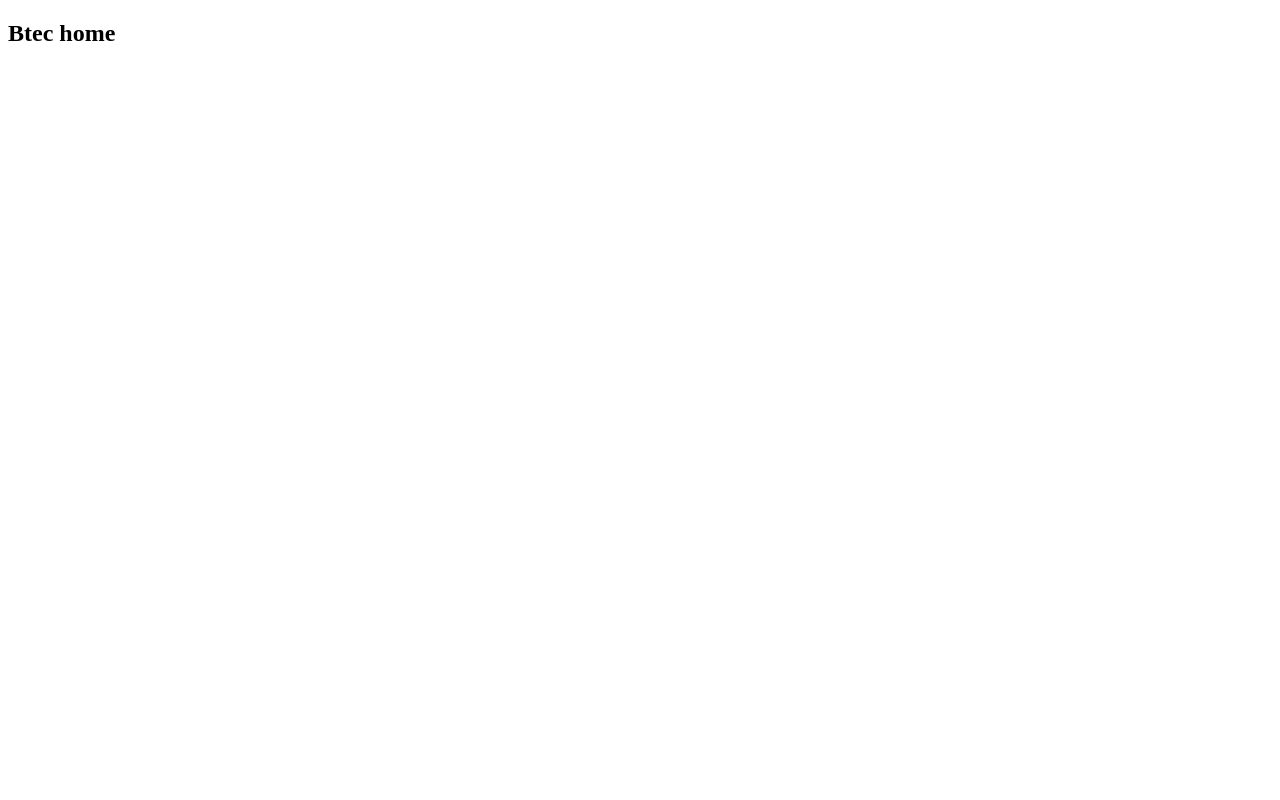
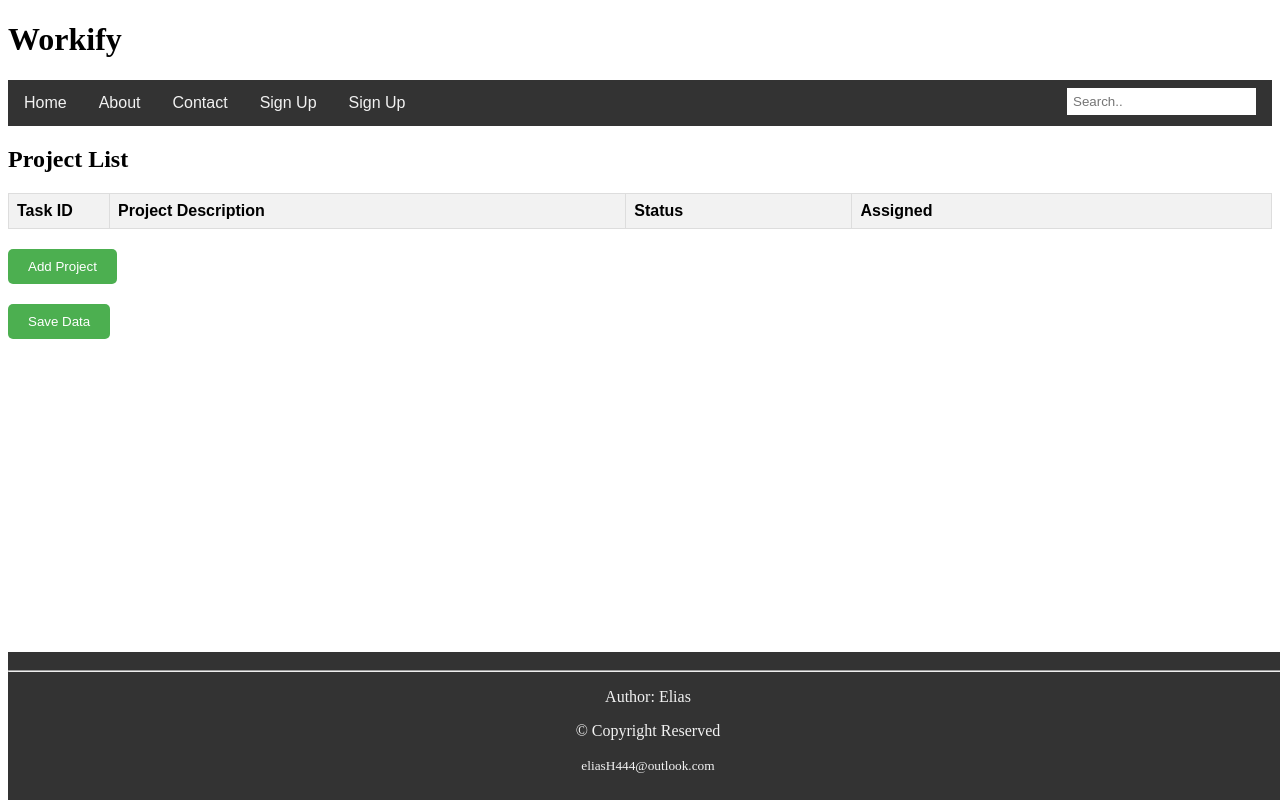
Before and after one commit to EliasH444/PMS, a website: page template/home.hbs in a window 1280 px wide. Drawn offline with nearby package versions, Linux system fonts and the light colour scheme; files that its build step writes are made by us from their sources.

Commit message:
Added database functionality Bug fixes implemented log/signupo feature

```diff
--- a/package.json
+++ b/package.json
@@ -2,7 +2,7 @@
   "dependencies": {
     "express": "^4.18.2",
     "hbs": "^4.2.0",
-    "mongoose": "^8.1.2",
+    "mongoose": "^8.2.1",
     "nodemon": "^3.1.0"
   }
 }
--- a/template/home.hbs
+++ b/template/home.hbs
@@ -2,13 +2,174 @@
 <html lang="en">
 <head>
     <meta charset="UTF-8">
-    <meta name="viewport" content="width=device-width, initial-scale=1.0">
-    <title>Document</title>
+    <title>Workify</title>
+    <style>
+        /* Basic styles for the navigation bar */
+        .topnav {
+            overflow: hidden;
+            background-color: #333;
+        }
+
+        .topnav a {
+            font-family: Arial, sans-serif;
+            float: left;
+            display: block;
+            color: #f2f2f2;
+            text-align: center;
+            padding: 14px 16px;
+            text-decoration: none;
+        }
+
+        .topnav a.active {
+
+            background-color: #4CAF50;
+            color: white;
+        }
+
+        .topnav input[type=text] {
+            float: right;
+            padding: 6px;
+            margin-top: 8px;
+            margin-right: 16px;
+            border: none;
+        }
+
+        /* Styles for the table */
+        table {
+            font-family: Arial, sans-serif;
+            border-collapse: collapse;
+            width: 100%;
+            margin-top: 20px;
+        }
+
+        th, td {
+            border: 1px solid #ddd;
+            padding: 8px;
+            text-align: left;
+        }
+
+        th {
+            background-color: #f2f2f2;
+        }
+
+        tr:nth-child(even) {
+            background-color: #f9f9f9;
+        }
+
+        /* Styles for the button */
+        button {
+            padding: 10px 20px;
+            background-color: #4CAF50;
+            color: white;
+            border: none;
+            border-radius: 5px;
+            cursor: pointer;
+            margin-top: 20px;
+        }
+
+        button:hover {
+            background-color: #45a049;
+        }
+
+        /* Footer styles */
+        footer {
+            text-align: center;
+            padding: 10px 0;
+            background-color: #333;
+            color: #f2f2f2;
+            position: absolute;
+            bottom: 0;
+            width: 100%;
+        }
+
+        footer a {
+            color: #f2f2f2;
+            text-decoration: none;
+        }
+
+        footer a:hover {
+            text-decoration: underline;
+        }
+    </style>
 </head>
 <body>
+    <h1>Workify</h1>
+    <div class="topnav">
+        <a href="Home.html">Home</a>
+        <a href="About.html">About</a>
+        <a href="Contact.html">Contact</a>
+        <a href="login.ejs">Sign Up</a>
+        <a href="register.ejs">Sign Up</a>
+        <input type="text" placeholder="Search..">
+    </div>
 
-    <h2>Btec home</h2>
+    <h2>Project List</h2>
+
+    <table id="myTable">
+        <tr>
+            <th width="10">Task ID</th>
+            <th width="250">Project Description</th>
+            <th width="100">Status</th>
+            <th width="200">Assigned</th>
+        </tr>
 
 
+    </table>
+
+    <button onclick="addRow()">Add Project</button>
+<form action="/addProject" method = "post">
+
+    <script>
+        let rowCount = 3; // Starting from the existing row count
+        //const check = await collection.findOne({name:req.body.name})
+
+        async function addRow() {
+            var table = document.getElementById("myTable");
+            var row = table.insertRow(-1);
+
+            var cell1 = row.insertCell(0);
+            var cell2 = row.insertCell(1);
+            var cell3 = row.insertCell(2);
+            var cell4 = row.insertCell(3);
+
+            cell1.innerHTML = '<input type="text" placeholder="Task ID" id="taskID' + rowCount + '">';
+            cell2.innerHTML = '<input type="text" placeholder="Project Description" id="projectDesc' + rowCount + '">';
+            cell3.innerHTML = '<input type="text" placeholder="Status" id="status' + rowCount + '">';
+            cell4.innerHTML = '<input type="text" placeholder="Assigned" id="assigned' + rowCount + '">';
+        }
+
+        function saveData() {
+            var data = [];
+
+            for (var i = 1; i <= rowCount; i++) {
+                var taskID = document.getElementById('taskID' + i).value;
+                var projectDesc = document.getElementById('projectDesc' + i).value;
+                var status = document.getElementById('status' + i).value;
+                var assigned = document.getElementById('assigned' + i).value;
+
+                var row = {
+                    taskID: taskID,
+                    projectDesc: projectDesc,
+                    status: status,
+                    assigned: assigned
+                };
+
+                data.push(row);
+            }
+
+            // Display the collected data (for demonstration purposes)
+            console.log(data);
+            alert('Data saved! Check the console for details.');
+        }
+    </script>
+
+    <button onclick="saveData()">Save Data</button>
+</form>
+    <footer>
+        <hr>
+        <p>Author: Elias</p>
+        <p>&copy; Copyright Reserved</p>
+        <p><small><a href="mailto:eliasH444@outlook.com">eliasH444@outlook.com</a></small></p>
+    </footer>
 </body>
 </html>
--- a/template/login.hbs
+++ b/template/login.hbs
@@ -16,7 +16,7 @@
 
 
     </form>
-
+    <a href="signup">make account</a>
 
 </body>
 </html>
```
Also changed, not shown: src/index.js (+43 -12 lines), src/mongodb.js (+10 -2 lines), 1 other file.
